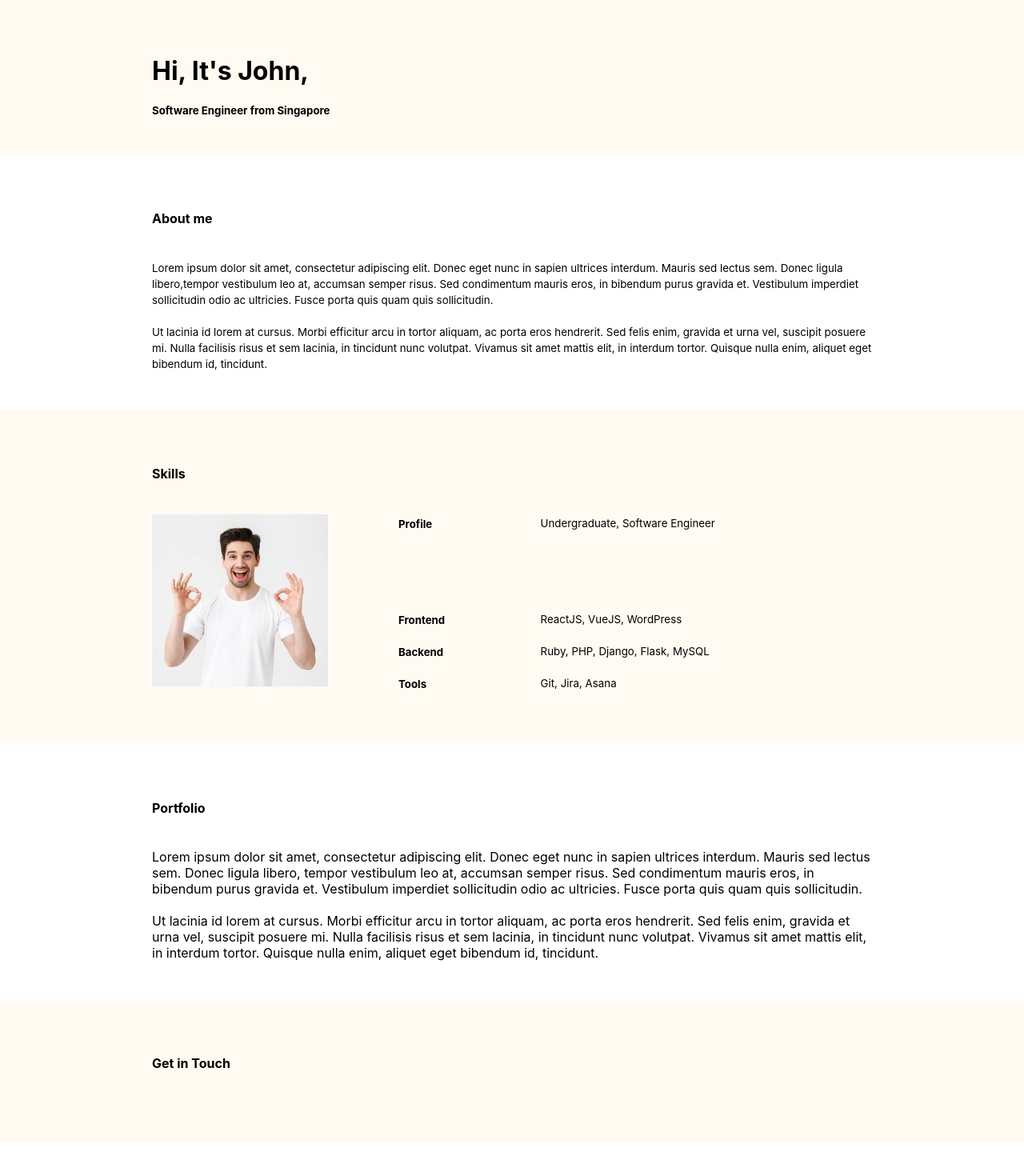
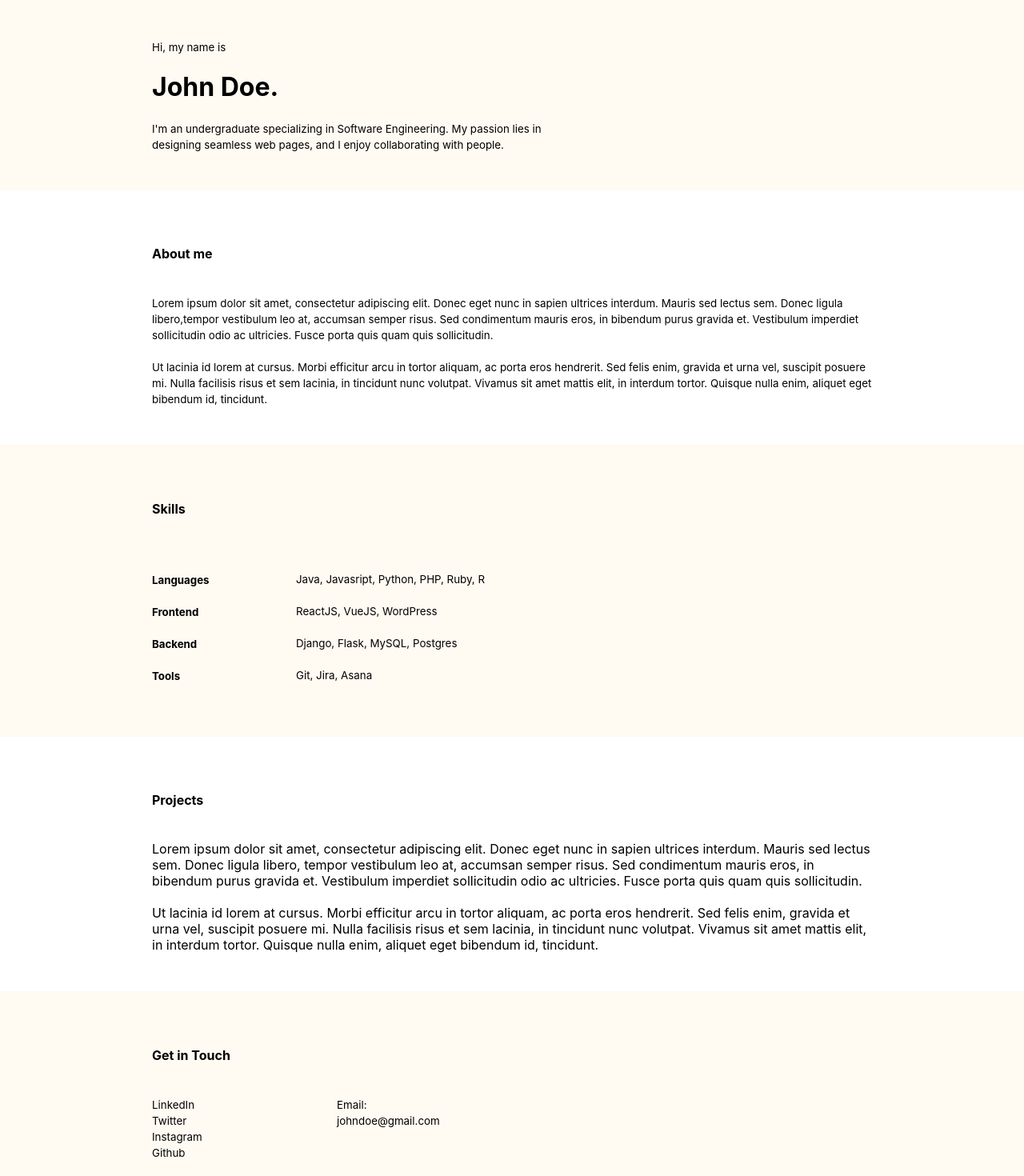
Before and after one commit to mqchua/portfolio_site, a React (Create React App) app: page / in a window 1280 px wide. Shown: the part 160-1630 px from the top of the page at 80% size. Before the commit the page ends 1588 px from the top, so only its background shows below. Built offline with nearby package versions, Linux system fonts and the light colour scheme.

Commit message:
get in touch

```diff
--- a/src/App.js
+++ b/src/App.js
@@ -11,6 +11,7 @@ import { Grid, Container, Paper, Slide } from '@material-ui/core';
 import Carousel from 'react-material-ui-carousel'
 
 import profilePic from'./images/pp.jpg';
+import code from'./images/code.png';
 
 const useStyles = makeStyles(theme => ({
   root: {
@@ -56,7 +57,7 @@ const useStyles = makeStyles(theme => ({
   },
 
   leftWrapper: {
-    flex: "0 0 30%",
+    flex: "0 0 20%",
     textAlign: "left",
     alignSelf: "flex-end", // align bottom
   },
@@ -65,6 +66,15 @@ const useStyles = makeStyles(theme => ({
     flex: "1",
     textAlign: "left",
   },
+
+  introText: {
+    maxWidth: "500px",
+    textAlign: "left",
+  },
+
+  marginTop: {
+    marginTop: "26px",
+  }
 
 
 }));
@@ -94,8 +104,10 @@ function App() {
     <div className= {classes.bgColor1}>
       <div className={classes.divCenter}>
         <div className={classes.container} >
-          <h1 className={classes.alignLeft} >Hi, It's John,</h1>
-          <h5 className={classes.alignLeft} >Software Engineer from Singapore</h5>
+          <p className={classes.alignLeft} ><small>Hi, my name is</small></p>
+          <h1 className={classes.alignLeft} >John Doe.</h1>
+          <p className={classes.introText} ><small>I'm an undergraduate specializing in Software Engineering. My passion lies
+          in designing seamless web pages, and I enjoy collaborating with people.</small></p>
         </div>
       </div>
     </div>
@@ -131,26 +143,18 @@ function App() {
           <br></br>
 
         <Grid container spacing={3}>
-          <Grid item xs={4} className={classes.alignLeft} >
-              <img className={classes.profilePic} src={profilePic} alt="profilePic" />
-          </Grid>
-          <Grid item xs={8}>
-{/*
-              <h5 className={classes.alignLeft} >Frontend</h5>
-              <h5 className={classes.alignLeft} >Tools</h5>
-              <h5 className={classes.alignLeft} >Backend</h5>
-              <h5 className={classes.alignLeft} >Tools</h5>*/}
+{/*          <Grid item xs={4} className={classes.alignLeft} >
+              <img className={classes.code} src={code} alt="profilePic" />
+          </Grid>*/}
+          <Grid item xs={12}>
 
 
+              <div className={classes.marginTop}></div>
+
               <div className={classes.wrapper}>
-                  <h5 className={classes.leftWrapper}>Profile</h5>
-                  <p className={classes.RightWrapper}><small>Undergraduate, Software Engineer</small></p>
+                  <h5 className={classes.leftWrapper}>Languages</h5>
+                  <p className={classes.RightWrapper}><small>Java, Javasript, Python, PHP, Ruby, R</small></p>
               </div>
-
-              <br></br>
-              <br></br>
-              <br></br>
-              <br></br>
 
 
               <div className={classes.wrapper}>
@@ -160,7 +164,7 @@ function App() {
 
               <div className={classes.wrapper}>
                   <h5 className={classes.leftWrapper}>Backend</h5>
-                  <p className={classes.RightWrapper}><small>Ruby, PHP, Django, Flask, MySQL</small></p>
+                  <p className={classes.RightWrapper}><small>Django, Flask, MySQL, Postgres</small></p>
               </div>
 
               <div className={classes.wrapper}>
@@ -168,21 +172,8 @@ function App() {
                   <p className={classes.RightWrapper}><small>Git, Jira, Asana</small></p>
               </div>
 
-
-
-
           </Grid>
 
-          {/*<Grid item xs={6}>*/}
-
-              {/*<p className={classes.dualcolTest}> This div has a green and red background </p>*/}
-{/*              <p className={classes.alignLeft}><small>Ruby, PHP, Django</small></p>
-              <p className={classes.alignLeft}><small>ReactJS, VueJS</small></p>
-
-              <p className={classes.alignLeft}><small>Ruby, PHP, Django</small></p>
-              <p className={classes.alignLeft}><small>Ruby, PHP, Django</small></p>
-*/}
-          {/*</Grid>*/}
         </Grid>
 
         </div>
@@ -198,7 +189,7 @@ function App() {
       <div className={classes.divCenter}>
         <div className={classes.container} >
 
-          <h4 className={classes.alignLeft} >Portfolio</h4>
+          <h4 className={classes.alignLeft} >Projects</h4>
           <br></br>
 
           <p className={classes.alignLeft}>Lorem ipsum dolor sit amet, consectetur adipiscing elit. Donec eget nunc in sapien ultrices interdum. Mauris sed lectus sem. Donec ligula libero, tempor vestibulum leo at, accumsan semper risus. Sed condimentum mauris eros, in bibendum purus gravida et. Vestibulum imperdiet sollicitudin odio ac ultricies. Fusce porta quis quam quis sollicitudin.</p>
@@ -220,17 +211,21 @@ function App() {
           <br></br>
 
         <Grid container spacing={3}>
-          <Grid item xs={4} className={classes.alignLeft} >
+          <Grid item xs={3} className={classes.alignLeft} >
+              <p className={classes.alignLeft}><small>LinkedIn</small></p>
+              <p className={classes.alignLeft}><small>Twitter</small></p>
+              <p className={classes.alignLeft}><small>Instagram</small></p>
+              <p className={classes.alignLeft}><small>Github</small></p>
+          </Grid>
 
+          <Grid item xs={3} className={classes.alignLeft}>
 
+            <p className={classes.alignLeft}><small>Email:</small></p>
+            <p className={classes.alignLeft}><small>johndoe@gmail.com</small></p>
 
           </Grid>
 
-          <Grid item xs={4} className={classes.alignLeft}>
-
-          </Grid>
-
-          <Grid item xs={4} className={classes.alignLeft}>
+          <Grid item xs={6} className={classes.alignLeft}>
 
           </Grid>
 
```
Also changed, not shown: src/images/code.png (added).
